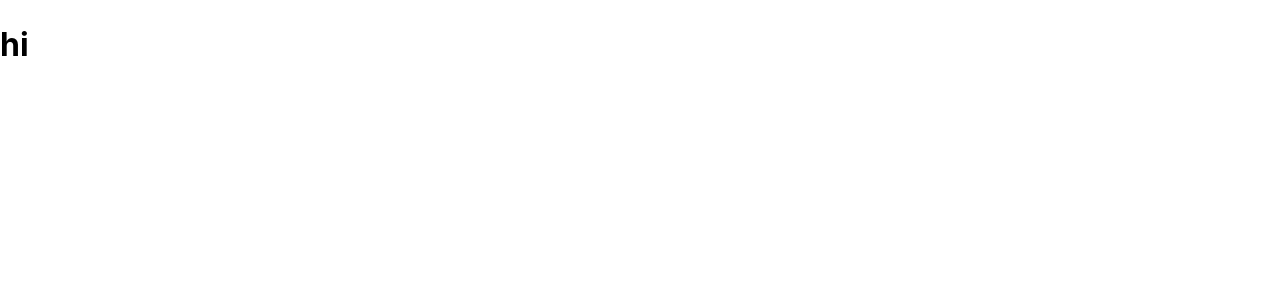
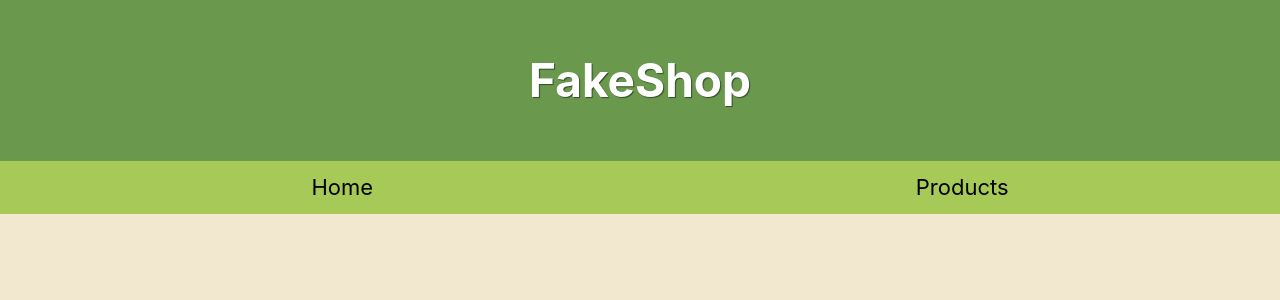
Before and after one commit to DavidxDl/ShoppingCart, a React (Vite) app: page / in a window 1280 px wide. Shown: the top 300 px of the page. Built offline with nearby package versions, Linux system fonts and the light colour scheme.

Commit message:
added a header and working on the nav bar

```diff
--- a/src/App.tsx
+++ b/src/App.tsx
@@ -1,7 +1,12 @@
+import Header from "./components/Header/Header"
+import NavBar from "./components/NavBar/NavBar"
 
 function App() {
   return (
-    <h1>hi</h1>
+    <>
+      <Header />
+      <NavBar />
+    </>
   )
 }
 
--- /dev/null
+++ b/src/components/Header/Header.module.css
@@ -0,0 +1,9 @@
+.header {
+  display: flex;
+  justify-content: center;
+  color: white;
+  font-weight: 900;
+  font-size: 23px; text-shadow: 1px 1px 1px rgba(0, 0, 0, .5);
+  background-color: #6a994e;
+  padding: 15px 10px
+}
--- /dev/null
+++ b/src/components/Header/Header.tsx
@@ -0,0 +1,8 @@
+import styles from "./Header.module.css"
+export default function Header() {
+  return (
+    <header className={styles.header}>
+      <h1>FakeShop</h1>
+    </header>
+  )
+}
--- /dev/null
+++ b/src/components/NavBar/NavBar.module.css
@@ -0,0 +1,27 @@
+.nav {
+  background-color: #a7c957;
+}
+
+.nav ul {
+  list-style-type: none;
+  margin: 0;
+  display: flex;
+  align-items: center;
+  justify-content: space-around;
+}
+
+.nav li {
+  font-size: 22px;
+  padding: 10px 10px;
+  transition: transform .2s ease-in-out;
+}
+
+.nav li:hover {
+  cursor: pointer;
+  transform: scale(1.2);
+  color: white;
+}
+
+.nav li:active {
+  transform: translateY(5px);
+}
--- /dev/null
+++ b/src/components/NavBar/NavBar.tsx
@@ -0,0 +1,12 @@
+import styles from "./NavBar.module.css"
+
+export default function NavBar() {
+  return (
+    <nav className={styles.nav}>
+      <ul>
+        <li>Home</li>
+        <li>Products</li>
+      </ul>
+    </nav>
+  )
+}
--- a/src/index.css
+++ b/src/index.css
@@ -1,4 +1,5 @@
 :root {
+  --bg-color: #f2e8cf;
   font-family: Inter, system-ui, Avenir, Helvetica, Arial, sans-serif;
   line-height: 1.5;
   font-weight: 400;
@@ -9,4 +10,11 @@ body {
   box-sizing: border-box;
   padding:0;
   margin: 0;
+  height: 100%;
 }
+
+#root {
+  height: 100svh;
+  background-color: var(--bg-color);
+
+}
```
Also changed, not shown: 1 other file (tests, documents, lock files or other folders).
